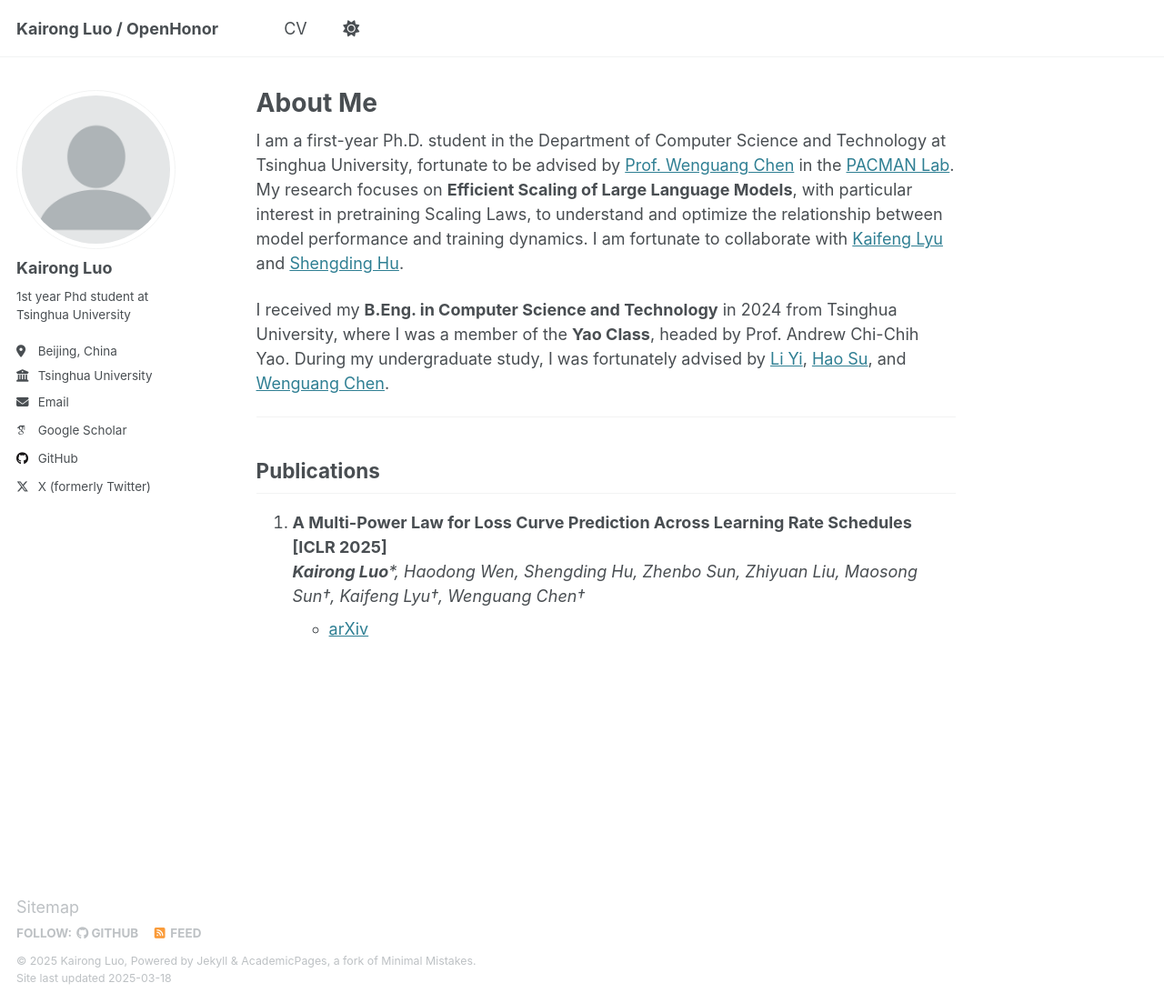
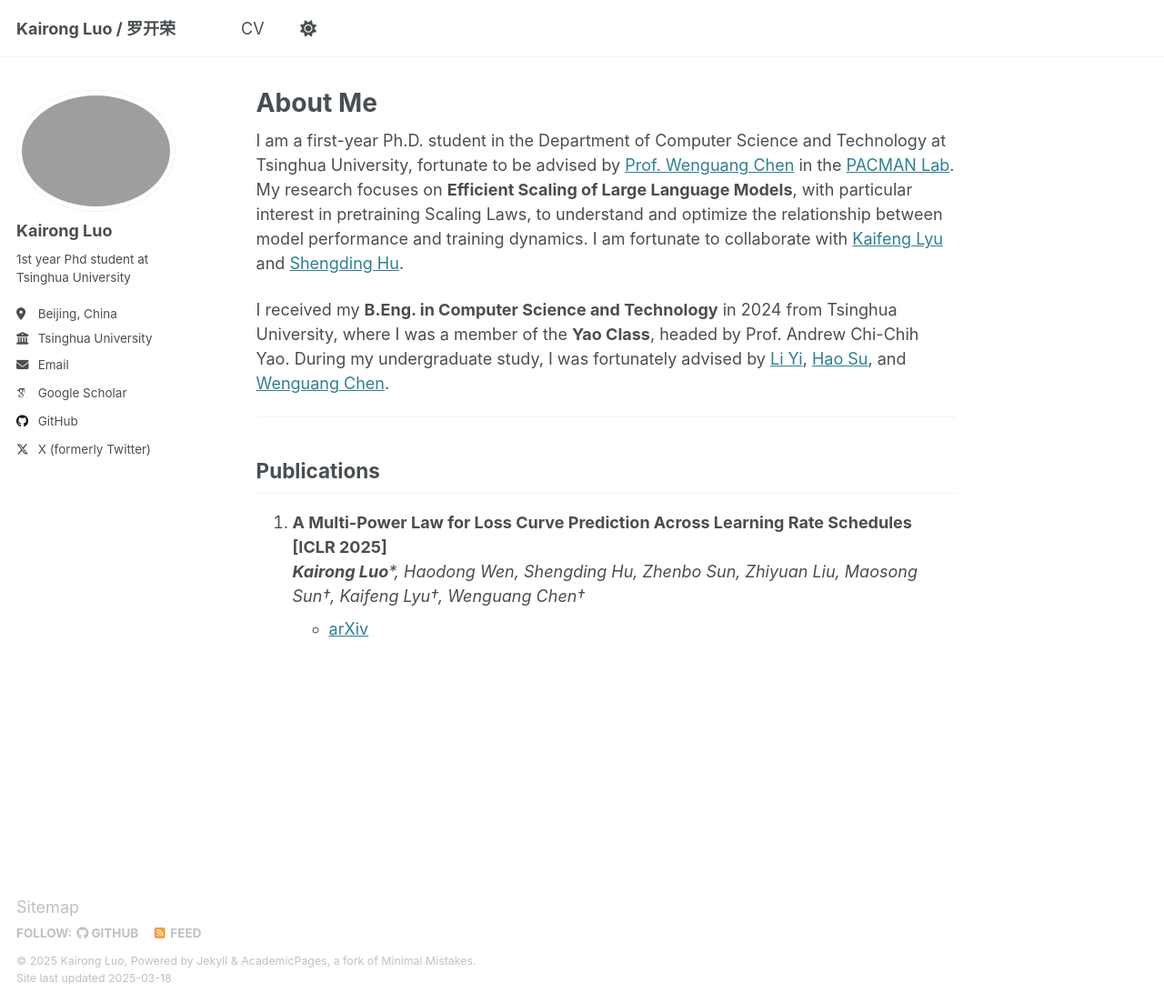
Before and after one commit to thu-yao-01-luo/thu-yao-01-luo.github.io, a Jekyll site: the page built from _pages/about.md, in a window 1280 px wide and 1103 px high. Shown: the whole window at 91% size. Built offline with Jekyll 4.4.1, drawn with Linux system fonts in a browser that asks for light colours; some web fonts are replaced.

Commit message:
Update _config.yml

```diff
--- a/_config.yml
+++ b/_config.yml
@@ -9,7 +9,7 @@
 # Basic Site Settings
 locale                   : "en-US"
 site_theme               : "default"
-title                    : "Kairong Luo / OpenHonor"
+title                    : "Kairong Luo / 罗开荣"
 title_separator          : "-"
 name                     : &name "Kairong Luo"
 description              : &description "personal description"
@@ -22,7 +22,7 @@ repository               : "https://thu-yao-01-luo.github.io"
 #               Additional customization can be done by editing /_includes/author-profile.html
 author:
   # Biographic information
-  avatar           : "profile.png"
+  avatar           : "profile1.jpeg"
   name             : "Kairong Luo"
   pronouns         : # example: "she/her"
   bio              : "1st year Phd student at Tsinghua University"
```
